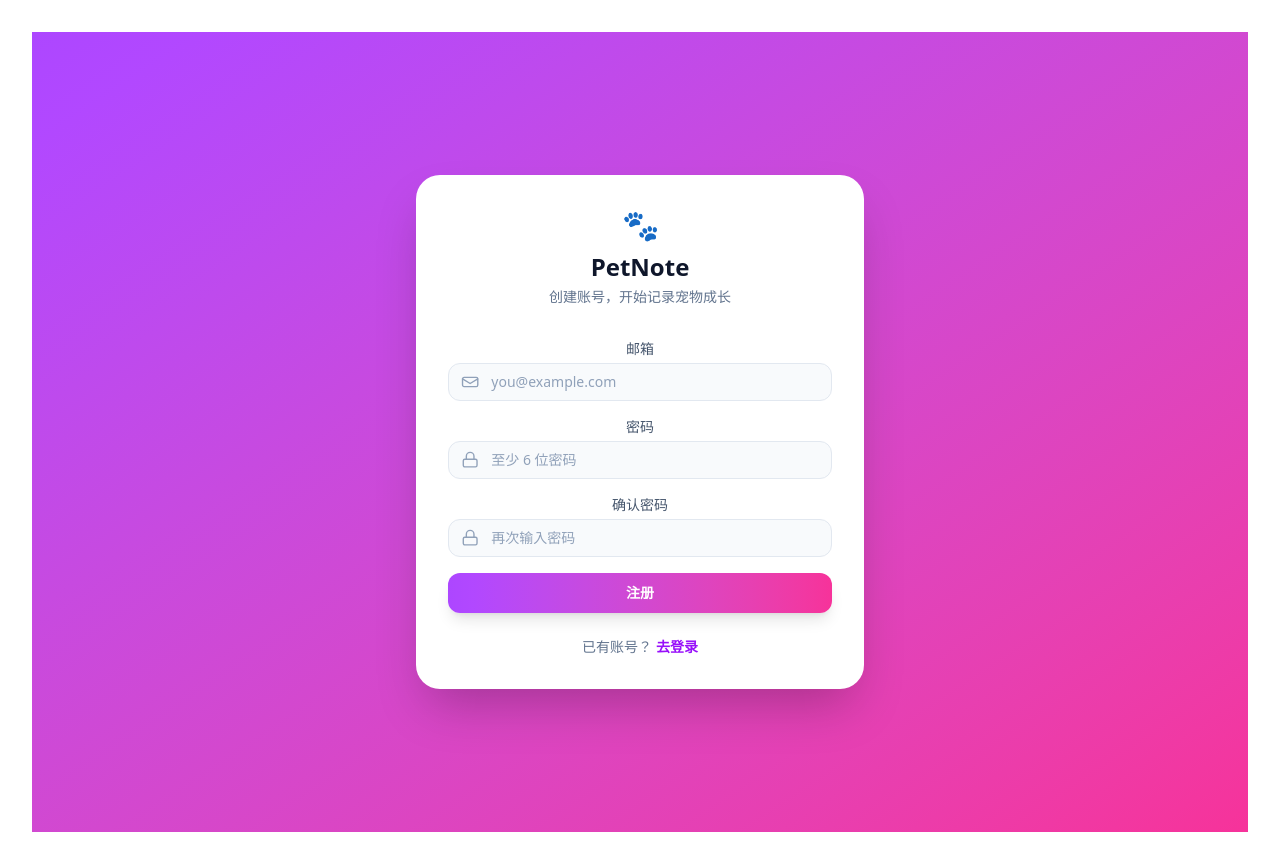
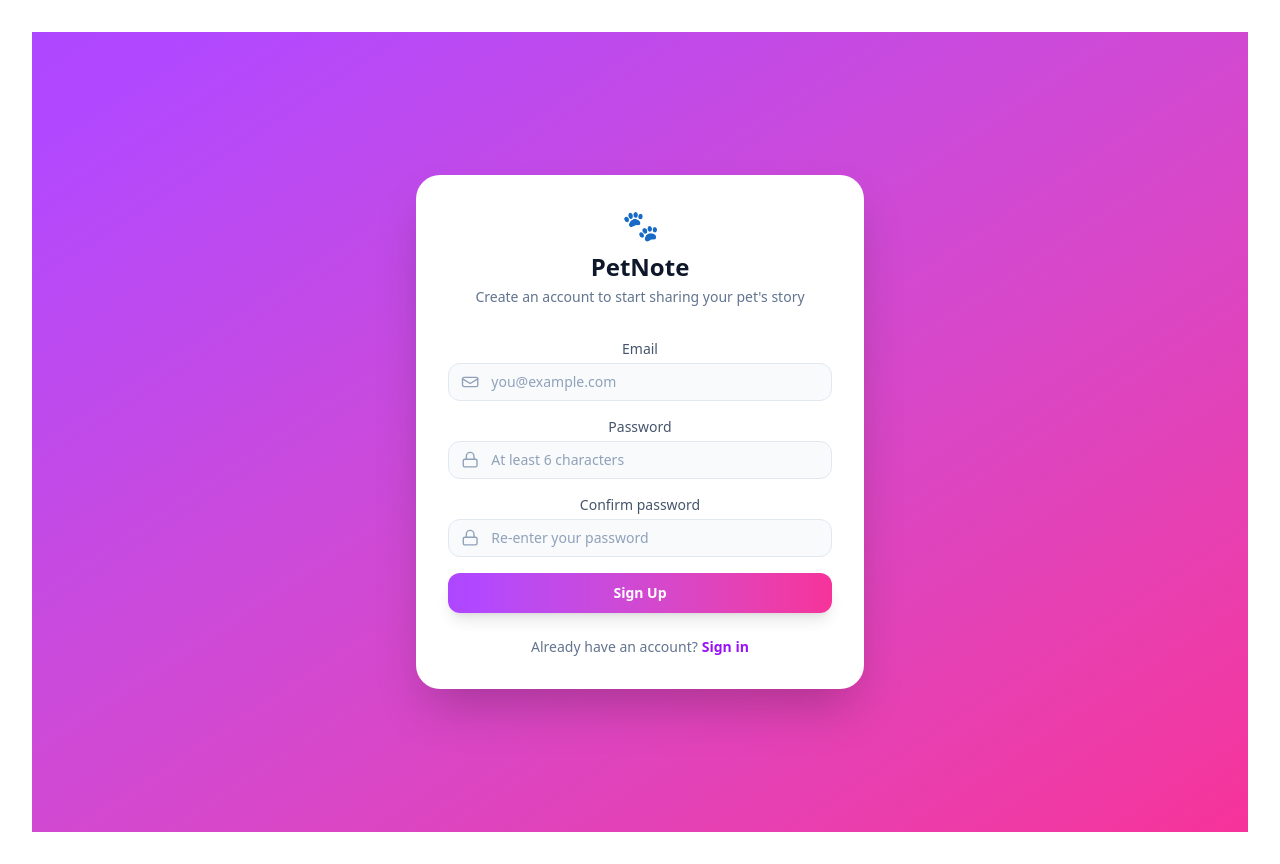
Before and after one commit to renrenmimi/PetNote, a React (Vite) app: page /signup in a window 1280 px wide. Built offline with nearby package versions, Linux system fonts and the light colour scheme; no server answers.

Commit message:
Change UI text from Chinese to English

```diff
--- a/src/components/RequireAuth.tsx
+++ b/src/components/RequireAuth.tsx
@@ -12,7 +12,7 @@ export function RequireAuth({ children }: RequireAuthProps) {
   if (loading) {
     return (
       <div className="flex min-h-screen items-center justify-center">
-        <p className="text-lg text-slate-700">加载中...</p>
+        <p className="text-lg text-slate-700">Loading...</p>
       </div>
     );
   }
--- a/src/pages/Create.tsx
+++ b/src/pages/Create.tsx
@@ -1,7 +1,7 @@
 export function Create() {
   return (
     <main className="flex min-h-screen items-center justify-center bg-slate-50">
-      <h1 className="text-2xl font-semibold text-slate-800">发布页面</h1>
+      <h1 className="text-2xl font-semibold text-slate-800">Create Post</h1>
     </main>
   );
 }
--- a/src/pages/Feed.tsx
+++ b/src/pages/Feed.tsx
@@ -1,7 +1,7 @@
 export function Feed() {
   return (
     <main className="flex min-h-screen items-center justify-center bg-slate-50">
-      <h1 className="text-2xl font-semibold text-slate-800">Feed 页面</h1>
+      <h1 className="text-2xl font-semibold text-slate-800">Feed</h1>
     </main>
   );
 }
--- a/src/pages/Login.tsx
+++ b/src/pages/Login.tsx
@@ -56,7 +56,7 @@ export function Login() {
       navigate("/", { replace: true });
     } catch (err) {
       const message =
-        err instanceof Error ? err.message : "登录失败，请稍后重试";
+        err instanceof Error ? err.message : "Login failed. Please try again.";
       setError(message);
     } finally {
       setLoading(false);
@@ -72,14 +72,14 @@ export function Login() {
             PetNote
           </h1>
           <p className="mt-1 text-sm text-slate-500">
-            分享宠物日常的美好瞬间
+            Share your pet's everyday moments
           </p>
         </div>
 
         <form className="space-y-4" onSubmit={handleSubmit}>
           <label className="block">
             <span className="mb-1 block text-sm font-medium text-slate-600">
-              邮箱
+              Email
             </span>
             <div className="flex items-center gap-3 rounded-xl border border-slate-200 bg-slate-50 px-3 py-2 focus-within:border-purple-400 focus-within:ring-2 focus-within:ring-purple-200">
               <MailIcon />
@@ -97,13 +97,13 @@ export function Login() {
 
           <label className="block">
             <span className="mb-1 block text-sm font-medium text-slate-600">
-              密码
+              Password
             </span>
             <div className="flex items-center gap-3 rounded-xl border border-slate-200 bg-slate-50 px-3 py-2 focus-within:border-purple-400 focus-within:ring-2 focus-within:ring-purple-200">
               <LockIcon />
               <input
                 type="password"
-                placeholder="请输入密码"
+                placeholder="Enter your password"
                 autoComplete="current-password"
                 className="w-full bg-transparent text-sm text-slate-700 outline-none placeholder:text-slate-400"
                 value={password}
@@ -124,17 +124,17 @@ export function Login() {
             disabled={loading}
             className="w-full rounded-xl bg-gradient-to-r from-purple-500 to-pink-500 px-4 py-2.5 text-sm font-semibold text-white shadow-lg transition hover:brightness-110 disabled:cursor-not-allowed disabled:opacity-70"
           >
-            {loading ? "登录中..." : "登录"}
+            {loading ? "Signing in..." : "Sign In"}
           </button>
         </form>
 
         <p className="mt-6 text-center text-sm text-slate-500">
-          还没有账号？
+          Don't have an account?
           <Link
             to="/signup"
             className="ml-1 font-semibold text-purple-600 hover:text-purple-500"
           >
-            去注册
+            Sign up
           </Link>
         </p>
       </div>
--- a/src/pages/Profile.tsx
+++ b/src/pages/Profile.tsx
@@ -1,7 +1,7 @@
 export function Profile() {
   return (
     <main className="flex min-h-screen items-center justify-center bg-slate-50">
-      <h1 className="text-2xl font-semibold text-slate-800">个人主页</h1>
+      <h1 className="text-2xl font-semibold text-slate-800">Profile</h1>
     </main>
   );
 }
--- a/src/pages/SignUp.tsx
+++ b/src/pages/SignUp.tsx
@@ -52,7 +52,7 @@ export function SignUp() {
     setError("");
 
     if (password !== confirmPassword) {
-      setError("两次密码不一致");
+      setError("Passwords do not match");
       return;
     }
 
@@ -62,7 +62,7 @@ export function SignUp() {
       navigate("/", { replace: true });
     } catch (err) {
       const message =
-        err instanceof Error ? err.message : "注册失败，请稍后重试";
+        err instanceof Error ? err.message : "Sign up failed. Please try again.";
       setError(message);
     } finally {
       setLoading(false);
@@ -78,14 +78,14 @@ export function SignUp() {
             PetNote
           </h1>
           <p className="mt-1 text-sm text-slate-500">
-            创建账号，开始记录宠物成长
+            Create an account to start sharing your pet's story
           </p>
         </div>
 
         <form className="space-y-4" onSubmit={handleSubmit}>
           <label className="block">
             <span className="mb-1 block text-sm font-medium text-slate-600">
-              邮箱
+              Email
             </span>
             <div className="flex items-center gap-3 rounded-xl border border-slate-200 bg-slate-50 px-3 py-2 focus-within:border-purple-400 focus-within:ring-2 focus-within:ring-purple-200">
               <MailIcon />
@@ -103,13 +103,13 @@ export function SignUp() {
 
           <label className="block">
             <span className="mb-1 block text-sm font-medium text-slate-600">
-              密码
+              Password
             </span>
             <div className="flex items-center gap-3 rounded-xl border border-slate-200 bg-slate-50 px-3 py-2 focus-within:border-purple-400 focus-within:ring-2 focus-within:ring-purple-200">
               <LockIcon />
               <input
                 type="password"
-                placeholder="至少 6 位密码"
+                placeholder="At least 6 characters"
                 autoComplete="new-password"
                 className="w-full bg-transparent text-sm text-slate-700 outline-none placeholder:text-slate-400"
                 value={password}
@@ -121,13 +121,13 @@ export function SignUp() {
 
           <label className="block">
             <span className="mb-1 block text-sm font-medium text-slate-600">
-              确认密码
+              Confirm password
             </span>
             <div className="flex items-center gap-3 rounded-xl border border-slate-200 bg-slate-50 px-3 py-2 focus-within:border-purple-400 focus-within:ring-2 focus-within:ring-purple-200">
               <LockIcon />
               <input
                 type="password"
-                placeholder="再次输入密码"
+                placeholder="Re-enter your password"
                 autoComplete="new-password"
                 className="w-full bg-transparent text-sm text-slate-700 outline-none placeholder:text-slate-400"
                 value={confirmPassword}
@@ -148,17 +148,17 @@ export function SignUp() {
             disabled={loading}
             className="w-full rounded-xl bg-gradient-to-r from-purple-500 to-pink-500 px-4 py-2.5 text-sm font-semibold text-white shadow-lg transition hover:brightness-110 disabled:cursor-not-allowed disabled:opacity-70"
           >
-            {loading ? "注册中..." : "注册"}
+            {loading ? "Creating account..." : "Sign Up"}
           </button>
         </form>
 
         <p className="mt-6 text-center text-sm text-slate-500">
-          已有账号？
+          Already have an account?
           <Link
             to="/login"
             className="ml-1 font-semibold text-purple-600 hover:text-purple-500"
           >
-            去登录
+            Sign in
           </Link>
         </p>
       </div>
```
